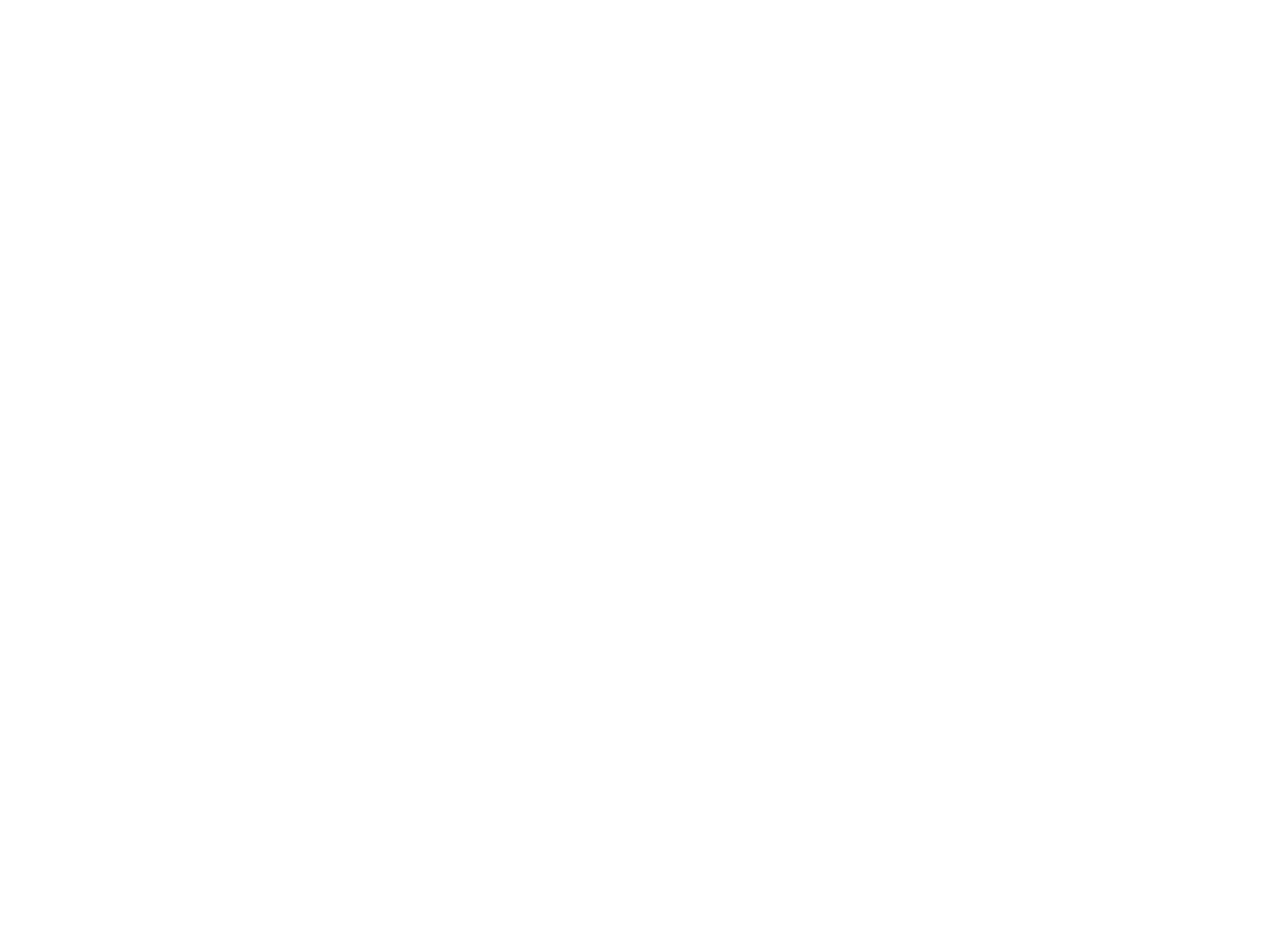
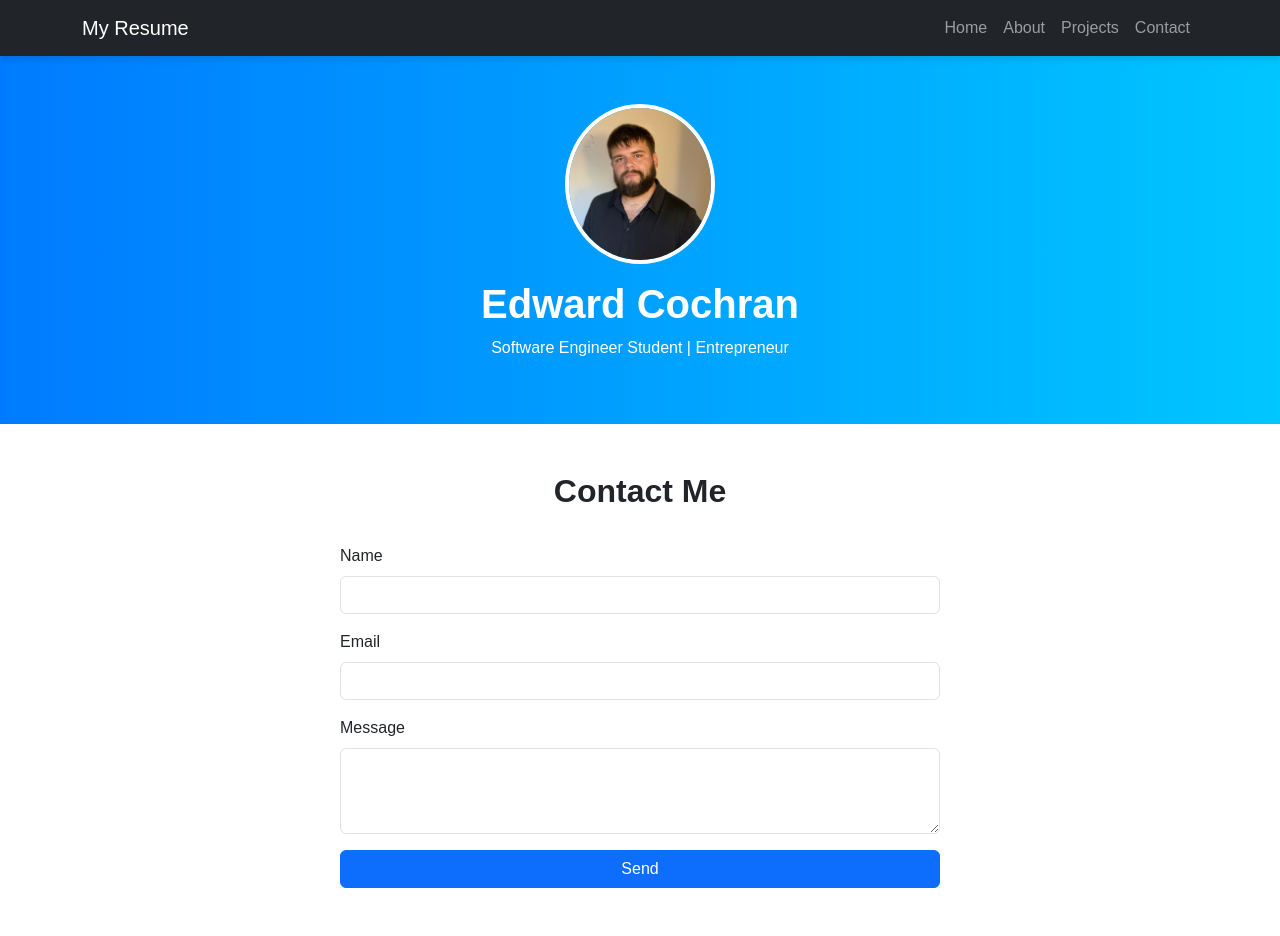
Before and after one commit to EdwardCochran/RecreateYourFavoritewebsite, a plain HTML site: page pages/contact.html in a window 1280 px wide. Before the commit the page ends 800 px from the top, so only its background shows below. Drawn offline with nearby package versions, Linux system fonts and the light colour scheme.

Commit message:
Contact me page built including linking api to make form work

```diff
--- a/css/contact.css
+++ b/css/contact.css
@@ -0,0 +1,11 @@
+form {
+    max-width: 600px;
+    margin: auto;
+}
+
+button {
+    width: 100%;
+}
+h2 {text-align: center;
+    padding-bottom: 25px;
+}
--- a/css/index.css
+++ b/css/index.css
@@ -11,3 +11,6 @@ header img {
     border: 4px solid white;
     width: 150px;
 }
+.card{
+    text-align: center;
+}
--- a/pages/contact.html
+++ b/pages/contact.html
@@ -0,0 +1,63 @@
+<!DOCTYPE html>
+<html lang="en">
+<head>
+    <meta charset="UTF-8">
+    <meta name="viewport" content="width=device-width, initial-scale=1.0">
+    <title>My Resume-Contact</title>
+    <link href="https://cdn.jsdelivr.net/npm/bootstrap@5.3.0/dist/css/bootstrap.min.css" rel="stylesheet">
+    <link rel="stylesheet" href="../css/styles.css">
+    <link rel="stylesheet" href="../css/contact.css">
+</head>
+<body>
+
+    <!-- Navbar -->
+    <nav class="navbar navbar-expand-lg navbar-dark bg-dark">
+        <div class="container">
+            <a class="navbar-brand" href="index.html">My Resume</a>
+            <button class="navbar-toggler" type="button" data-bs-toggle="collapse" data-bs-target="#navbarNav">
+                <span class="navbar-toggler-icon"></span>
+            </button>
+            <div class="collapse navbar-collapse" id="navbarNav">
+                <ul class="navbar-nav ms-auto">
+                    <li class="nav-item"><a class="nav-link" href="index.html">Home</a></li>
+                    <li class="nav-item"><a class="nav-link" href="about.html">About</a></li>
+                    <li class="nav-item"><a class="nav-link" href="projects.html">Projects</a></li>
+                    <li class="nav-item"><a class="nav-link" href="contact.html">Contact</a></li>
+                </ul>
+            </div>
+        </div>
+    </nav>
+
+    <!-- Hero Section -->
+    <header class="text-center bg-primary text-white py-5">
+        <div class="container">
+            <img src="../photos/Screenshot 2025-03-27 at 5.23.57 PM.png" class="rounded-circle mb-3" width="150" alt="Profile Picture">
+            <h1>Edward Cochran</h1>
+            <p>Software Engineer Student | Entrepreneur</p>
+        </div>
+    </header>
+
+    <!-- Contact Section -->
+    <section id="contact" class="py-5 container">
+        <h2>Contact Me</h2>
+        <form action="https://api.web3forms.com/submit" method="POST">
+            <input type="hidden" name="access_key" value="a3910695-dea2-40f5-8cbf-9584ae3f83e4">
+            <div class="mb-3">
+                <label class="form-label">Name</label>
+                <input type="text" name="name" class="form-control" required>
+            </div>
+            <div class="mb-3">
+                <label class="form-label">Email</label>
+                <input type="email" name="email" class="form-control" required>
+            </div>
+            <div class="mb-3">
+                <label class="form-label">Message</label>
+                <textarea class="form-control" name="message" rows="3" required></textarea>
+            </div>
+            <button type="submit" class="btn btn-primary">Send</button>
+        </form>
+    </section>
+
+    <script src="https://cdn.jsdelivr.net/npm/bootstrap@5.3.0/dist/js/bootstrap.bundle.min.js"></script>
+</body>
+</html>
```
